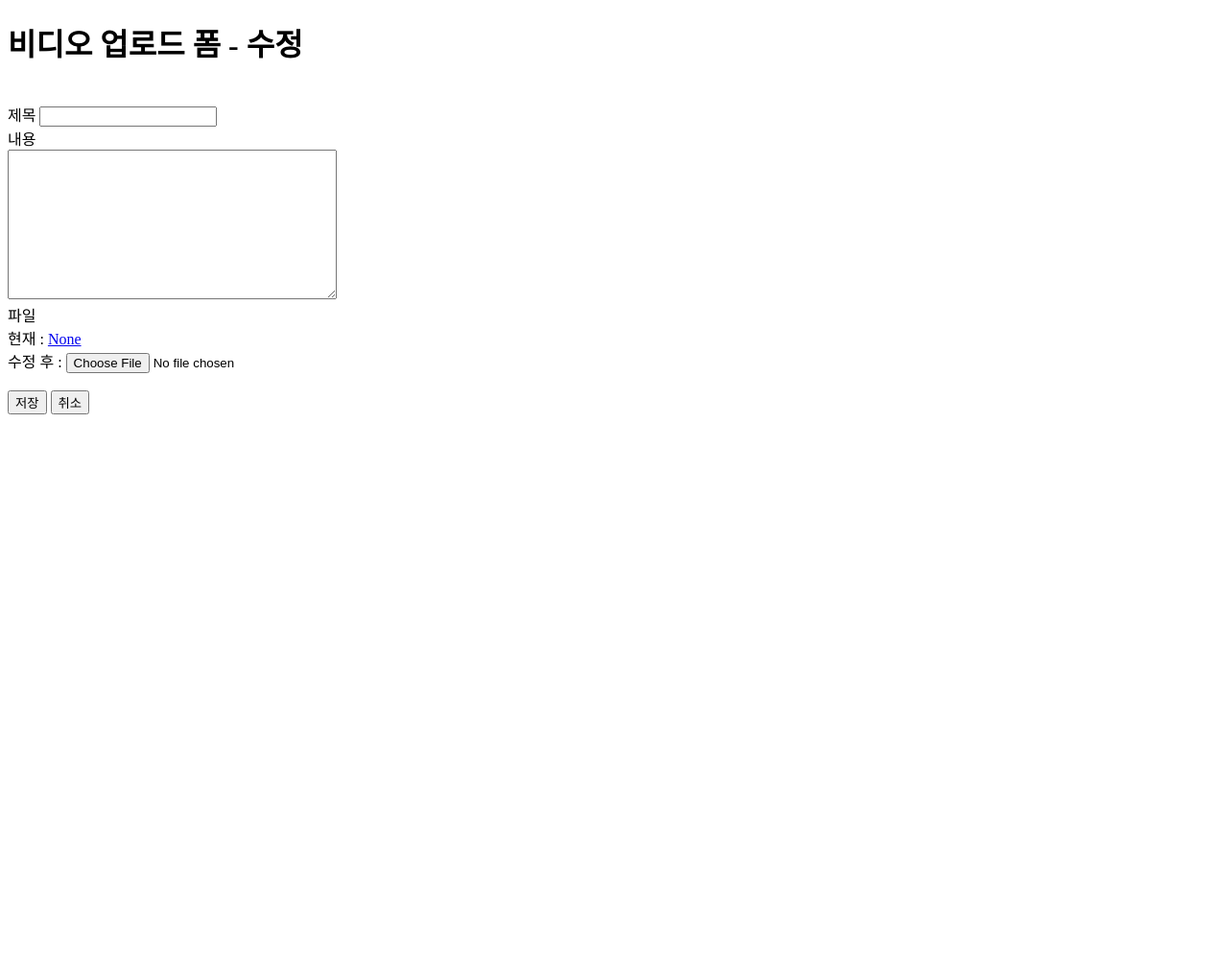
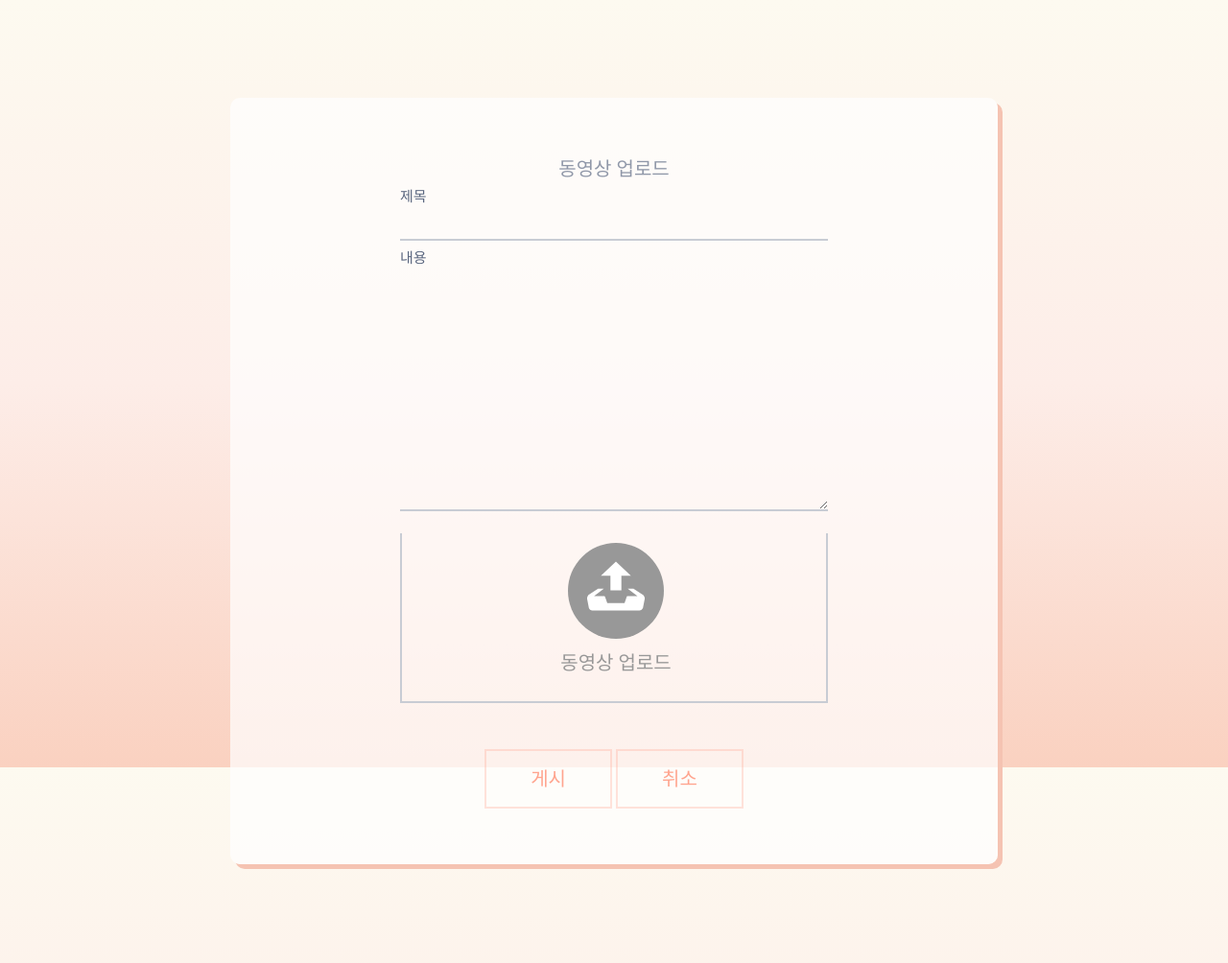
Before and after one commit to hyeriyang/doranProject, a Django app: template video/templates/vupdate.html in a window 1280 px wide. Shown: the whole page at 96% size. Before the commit the page ends 432 px from the top, so only its background shows below. Run offline with Django 3.2, Linux system fonts and the light colour scheme; the template is opened without the code that fills it: values that come from a table or form of the project are taken from there, others are empty; some libraries are stand-ins or nearby versions; some web fonts are replaced.

Commit message:
동영상 업로드 수정 폼 + 프론트

```diff
--- a/video/templates/vcreate.html
+++ b/video/templates/vcreate.html
@@ -24,7 +24,7 @@
         <!-- 제목 폼 -->
         <p class="create_form">
             <label for="inp" class="inp">
-                <labe for = "id_utitle"></labe>
+                <label for = "id_utitle"></label>
                 <input type="text" name="utitle" maxlength="200" required id="id_utitle" placeholder="&nbsp;">
                 <span class="label">제목</span>
                 <span class="border"></span>
@@ -33,7 +33,7 @@
         <!-- 내용 폼 -->
         <p class="create_form">
             <label for="inp" class="inp">
-                <label for="id_utitle"></label>
+                <label for="id_ubody"></label>
                 <textarea name="ubody" cols="60" rows="10" required id="id_ubody" placeholder="&nbsp;"></textarea>
                 <span class="label">내용</span>
                 <span class="border"></span>
@@ -53,7 +53,7 @@
         <!-- 저장 버튼 -->
         <button class="outline-button" type="submit">게시</button>
         <!-- 취소 버튼 -->
-        <input type = "button" class = "outline-button" value = "취소" onClick="location.href='{% url 'vread' %}'">
+        <input type = "button" class = "outline-button" value = "취소" onClick="location.href='{% url 'mypage' %}'">
     </div>
     </form>
   </div>
--- a/video/templates/vupdate.html
+++ b/video/templates/vupdate.html
@@ -1,36 +1,62 @@
+{% load staticfiles %}
+
 <!DOCTYPE html>
-<html>
+<html lang="en" class="no-js">
 <head>
-	<title></title>
+	<title>vupdate</title>
+    <!-- 부트스트랩 링크 -->
+    <link rel="stylesheet" href="https://stackpath.bootstrapcdn.com/bootstrap/4.3.1/css/bootstrap.min.css" integrity="sha384-ggOyR0iXCbMQv3Xipma34MD+dH/1fQ784/j6cY/iJTQUOhcWr7x9JvoRxT2MZw1T" crossorigin="anonymous">
+    <!-- 파일업로드 아이콘 링크 -->
+    <link rel="shortcut icon" href="favicon.ico">
+    <!-- 외부스타일시트 링크 -->
+    <link rel="stylesheet" type="text/css" href="/static/style/vcreate_style.css?after">
+    <!-- 파일업로드에 필요한 js (가져온거라잘모름) -->
+    <script>(function(e,t,n){var r=e.querySelectorAll("html")[0];r.className=r.className.replace(/(^|\s)no-js(\s|$)/,"$1js$2")})(document,window,0);</script>
 </head>
+
 <body>
-<h1>비디오 업로드 폼 - 수정</h1>
-<br>
-<div class="container">
+<div class="card">
 	<form method = 'POST'enctype="multipart/form-data">
-        {% csrf_token %}
-        <table>
-            <div class = "title">
-                <span>제목</span>
+    {% csrf_token %}
+    <div class = "card-body">
+        <p class="card-title">동영상 업로드</p>
+        <!-- 제목 폼 -->
+        <div class = "title">
+        <p class="create_form">
+            <label for="inp" class="inp">
                 {{form.utitle}}
-            </div>
-            <div class = "body">
-                <span>내용</span>
-                <br>
+                <span class="label">제목</span>
+                <span class="border"></span>
+            </label>
+        </p>
+        </div>
+        <!-- 내용 폼 -->
+        <div class = "body">
+        <p class="create_form">
+            <label for="inp" class="inp">
                 {{form.ubody}}
-            </div>
-            <div class = "file">
-                <span>파일</span>
-                <br>
-                현재 : <a href = "/media/{{form.uvideo.value}}">{{form.uvideo.value}}</a>
-                <br>
-                수정 후 : <input type="file" name="uvideo" id="id_uvideo" value="{{upload.uvideo}}">
-                <br>
-            </div>
-        </table>
-	  <br>
-      <input type="submit" value="저장">
+                <span class="label">내용</span>
+                <span class="border"></span>
+            </label>
+        </p>
+        </div>
+        <!-- 파일 업로드 폼 -->
+        <div class = "file">
+        <div class="box">
+            <label for = "id_uvideo"></label>
+            <input type="file" name="uvideo" required id="id_uvideo" class="inputfile inputfile-4" data-multiple-caption="{count} files selected" multiple />
+			<label for="id_uvideo"><figure><svg xmlns="http://www.w3.org/2000/svg" width="20" height="17" viewBox="0 0 20 17"><path d="M10 0l-5.2 4.9h3.3v5.1h3.8v-5.1h3.3l-5.2-4.9zm9.3 11.5l-3.2-2.1h-2l3.4 2.6h-3.5c-.1 0-.2.1-.2.1l-.8 2.3h-6l-.8-2.2c-.1-.1-.1-.2-.2-.2h-3.6l3.4-2.6h-2l-3.2 2.1c-.4.3-.7 1-.6 1.5l.6 3.1c.1.5.7.9 1.2.9h16.3c.6 0 1.1-.4 1.3-.9l.6-3.1c.1-.5-.2-1.2-.7-1.5z"/></svg></figure> <span>동영상 업로드</span></label>
+        </div>
+        </div>
+        <!-- 파일 업로드 외부 js 링크 -->
+        <script src="/static/js/vcreate_script.js"></script>
+        <br>
+        <br>
+      <!-- 저장 버튼 -->
+      <button class="outline-button" type="submit">게시</button>
+      <!-- 취소 버튼 -->
       <input type = "button" class = "outline-button" value = "취소" onClick="location.href='{% url 'vread' %}'">
+    </div>
   </form>
 </div>
 </body>
```
